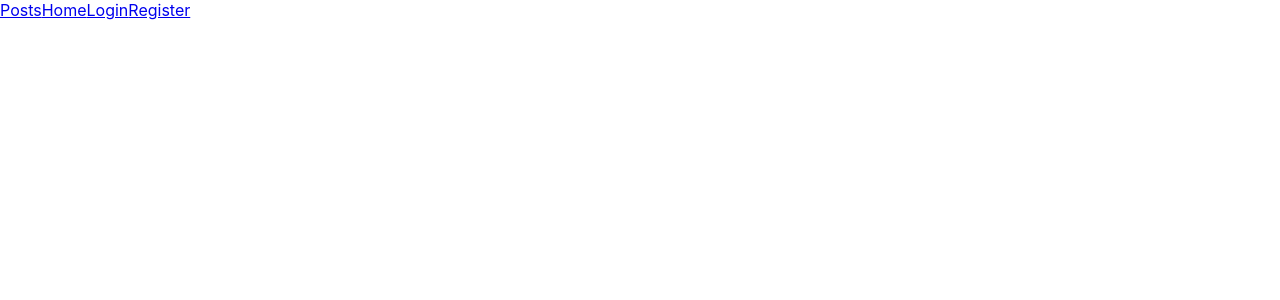
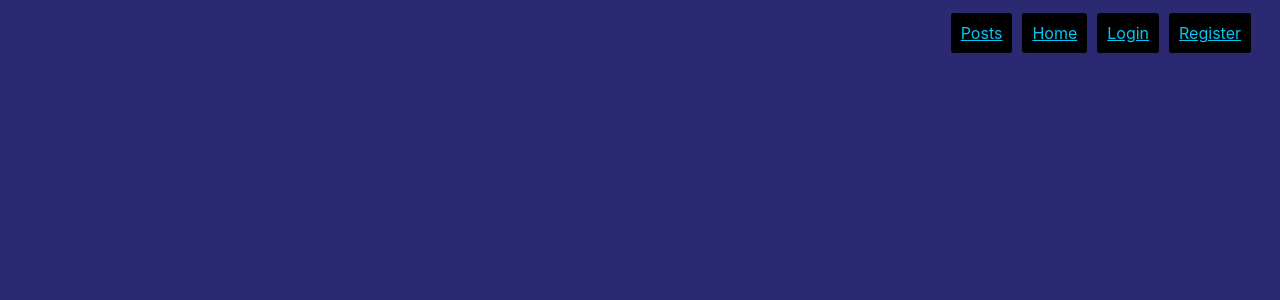
Before and after one commit to KevinOBrien8/Strangers-Things, a React (Create React App) app: page /me in a window 1280 px wide. Shown: the top 300 px of the page. Built offline with nearby package versions, Linux system fonts and the light colour scheme.

Commit message:
some styling done. Need to figure out material icons

```diff
--- a/public/index.html
+++ b/public/index.html
@@ -3,6 +3,10 @@
   <head>
     <meta charset="utf-8" />
     <title>Strangers Things</title>
+    <link
+      href="https://fonts.googleapis.com/css2?family=Material+Icons+Outlined"
+      rel="stylesheet"
+    />
   </head>
   <body>
     <div id="root"></div>
--- a/src/App.js
+++ b/src/App.js
@@ -12,43 +12,8 @@ import {
 } from "./components";
 
 const App = () => {
-  // two sets of routes here
-  // isLoggedIn > these are protected routes for privileged user actions like creating/updating/deleting, all these routes require token access from the useAuth() hook
-  // !isLoggedIn > these are available to users who aren't authenticated yet, includes login/signup, posts, and optionally some sort of home/splash page (but that can just be redirect to /posts)
-  // put this last, will catch any route we didn't define: <Redirect to="/posts"/>
+  const { token, isLoggedIn, logout } = UseAuth();
 
-  // authenticated routes include: create a new post, edit an existing post, create a new message, see my "stuff" at some sort of /me route fetching the "me" object from /api/<cohort-name>/users/me
-
-  // <Route path="/posts/new" component={() => <div>hi im posts/new</div>}/>
-  //   const { token, isLoggedIn, logout } = UseAuth();
-  //   const route = (
-  //     <div>
-  //       <div>token value is: {token || "''"}</div>
-  //       <div>isLoggedIn? {isLoggedIn.toString()}</div>
-  //       <Form />
-  //       <button onClick={() => logout()}>Logout</button>
-  //     </div>
-  //   );
-
-  //   return (
-  //     <Router>
-  //       <nav>
-  //         {isLoggedIn && <Link to="/">logged in link</Link>}
-  //         {!isLoggedIn && <Link to="/">logged out link</Link>}
-  //       </nav>
-
-  //       <Route path="/" component={() => route} />
-
-  //       {/* this would be an example of an UNAUTHENTICATED ROUTE */}
-  //       {!isLoggedIn && <Route path="/posts" component={<Posts />} />}
-  //     </Router>
-  //   );
-  // };
-
-  // const Login = () => <div>I'll be the login page</div>;
-
-  const { token, isLoggedIn, logout } = UseAuth();
-  const IndividualPost = () => <div>I'll be an individual post</div>;
   return (
     <Router>
       <Nav />
@@ -69,8 +34,6 @@ const App = () => {
             <Route exact path="/register" component={LoginOrRegister} />
           </>
         )}
-
-        <Route exact path="/posts/:post_id" component={IndividualPost} />
       </Switch>
     </Router>
   );
--- a/src/components/Me.js
+++ b/src/components/Me.js
@@ -37,6 +37,7 @@ export default function Me() {
   const inactivePosts = userPosts.filter((post) => !post.active);
 
   async function deletePost(postId) {
+    if (window.confirm("Are you sure you want to delete this post?")) {
       try {
         const response = await fetch(
           `https://strangers-things.herokuapp.com/api/2202-FTB-PT-WEB-FT/posts/${postId}`,
@@ -61,6 +62,7 @@ export default function Me() {
         }
       } catch (err) {
         console.error(err);
+      }
     }
   }
   return (
--- a/src/components/Nav.js
+++ b/src/components/Nav.js
@@ -20,11 +20,18 @@ export default function Nav() {
   return (
     <nav>
       {navLinks.map(({ id, to, name }) => (
-        <NavLink key={id} to={to}>
+        <NavLink key={id} to={to} className="navLink">
           {name}
         </NavLink>
       ))}
-      {isLoggedIn && <button onClick={logout}>Logout</button>}
+      {isLoggedIn && (
+        <div className="material-icons-outlined" onClick={logout}>
+          logout
+        </div>
+        // <button className="logout" onClick={logout}>
+        //   Logout
+        // </button>
+      )}
     </nav>
   );
 }
--- a/src/components/Posts.js
+++ b/src/components/Posts.js
@@ -34,23 +34,23 @@ export default function Posts() {
 
   return (
     <div className="posts">
-      <div>Cool Items For Sale</div>
+      <section>Cool Items For Sale</section>
       {posts &&
         posts.map((post) => {
           const { _id, author, title, description, price, isAuthor, messages } =
             post;
 
           return (
-            <section key={_id}>
+            <div className="individualPost" key={_id}>
               <h4>{title}</h4>
-              <div>{description}</div>
+              <p>{description}</p>
               <label>Price</label>
               <span>{price}</span>
-              <div>{author.username}</div>
+              <p>{author.username}</p>
               {isLoggedIn && !isAuthor && (
                 <Link to={`/posts/${post._id}/messages/new`}>Send Message</Link>
               )}
-            </section>
+            </div>
           );
         })}
     </div>
--- a/src/index.css
+++ b/src/index.css
@@ -1,13 +1,74 @@
+* {
+  box-sizing: border-box;
+}
+
+html {
+  padding: 0;
+  margin: 0;
+  width: 100vw;
+  height: auto;
+}
+
 body {
   margin: 0;
-  font-family: -apple-system, BlinkMacSystemFont, 'Segoe UI', 'Roboto', 'Oxygen',
-    'Ubuntu', 'Cantarell', 'Fira Sans', 'Droid Sans', 'Helvetica Neue',
+  font-family: -apple-system, BlinkMacSystemFont, "Segoe UI", "Roboto", "Oxygen",
+    "Ubuntu", "Cantarell", "Fira Sans", "Droid Sans", "Helvetica Neue",
     sans-serif;
   -webkit-font-smoothing: antialiased;
   -moz-osx-font-smoothing: grayscale;
+  background-color: #2c2973;
+  color: #05f2f2;
 }
 
 code {
-  font-family: source-code-pro, Menlo, Monaco, Consolas, 'Courier New',
+  font-family: source-code-pro, Menlo, Monaco, Consolas, "Courier New",
     monospace;
 }
+
+.posts {
+  display: flex;
+  flex-direction: column;
+  align-items: center;
+  justify-content: center;
+}
+
+.individualPost {
+  margin: 1.5em;
+  padding: 1em;
+  display: flex;
+  flex-direction: column;
+  justify-content: center;
+  align-items: left;
+  width: 400px;
+  border: 1px solid #716df2;
+  box-shadow: 4px 8px 8px -2px #716df2;
+  border-radius: 8px;
+}
+
+nav {
+  margin-top: 0.5em;
+  margin-right: 1.5em;
+  display: flex;
+  flex-direction: row;
+  justify-content: flex-end;
+  position: sticky;
+}
+
+.navLink {
+  color: #05c7f2;
+  margin: 5px;
+
+  padding: 10px;
+  background-color: black;
+  border-radius: 3px;
+}
+
+/* .logout {
+  background-color: black;
+  color: #05c7f2;
+  border: none;
+  padding: 5px;
+  border-radius: 3px;
+  font-size: large;
+  padding-top: 5px;
+} */
```
Lines whose indentation alone changed are shown as unchanged.
